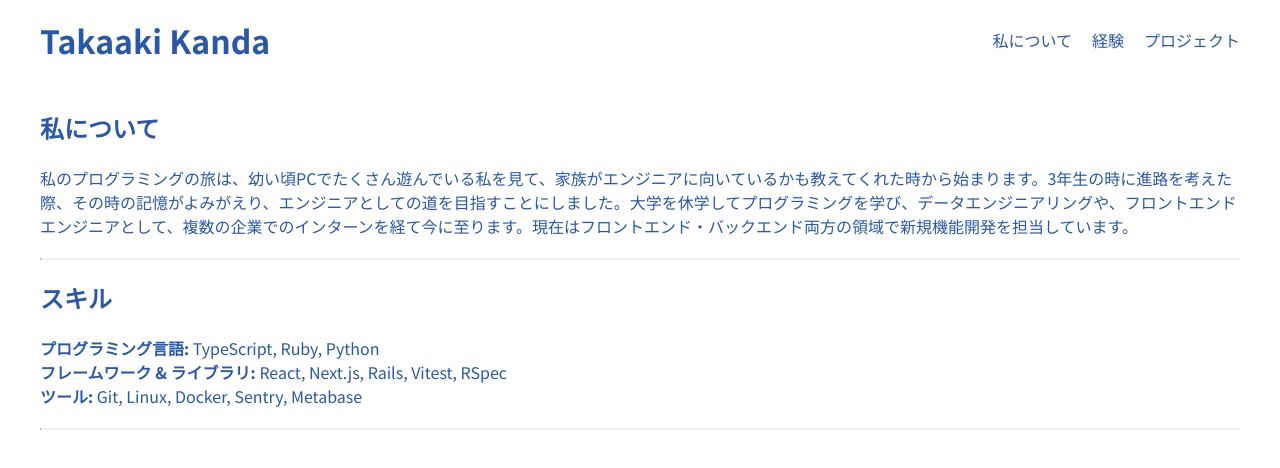
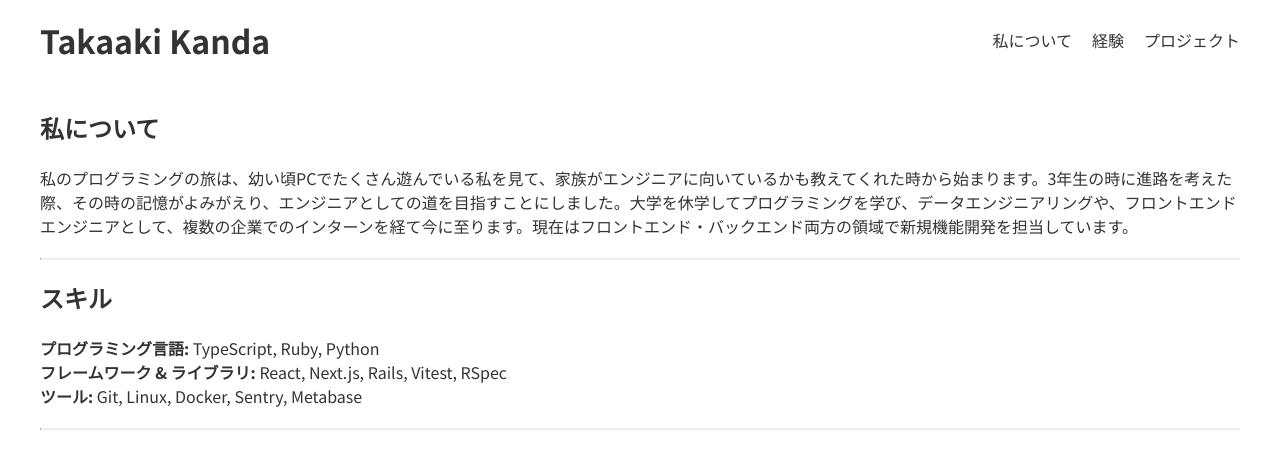
Before and after one commit to kandalog/takaaki-kanda, a React (Vite) app: page / in a window 1280 px wide. Shown: the top 468 px of the page. Built offline with nearby package versions, Linux system fonts and the light colour scheme.

Commit message:
edit: text color変更

```diff
--- a/src/styles/base/global.scss
+++ b/src/styles/base/global.scss
@@ -1,7 +1,7 @@
 body {
   font-size: 16px;
   line-height: 1.5;
-  color: #2b58a6;
+  color: #333333;
   font-family: "Noto Sans JP", sans-serif;
 }
 
```
